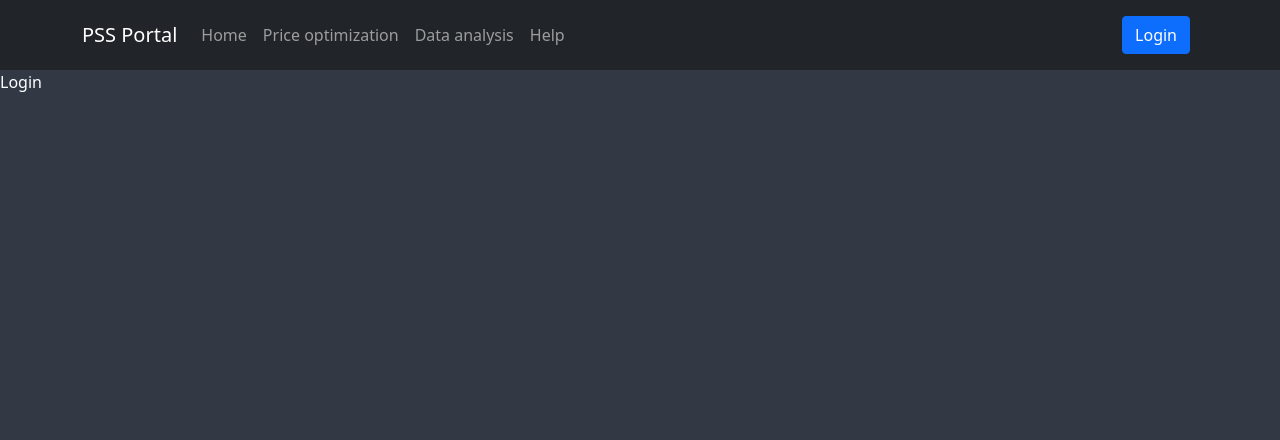
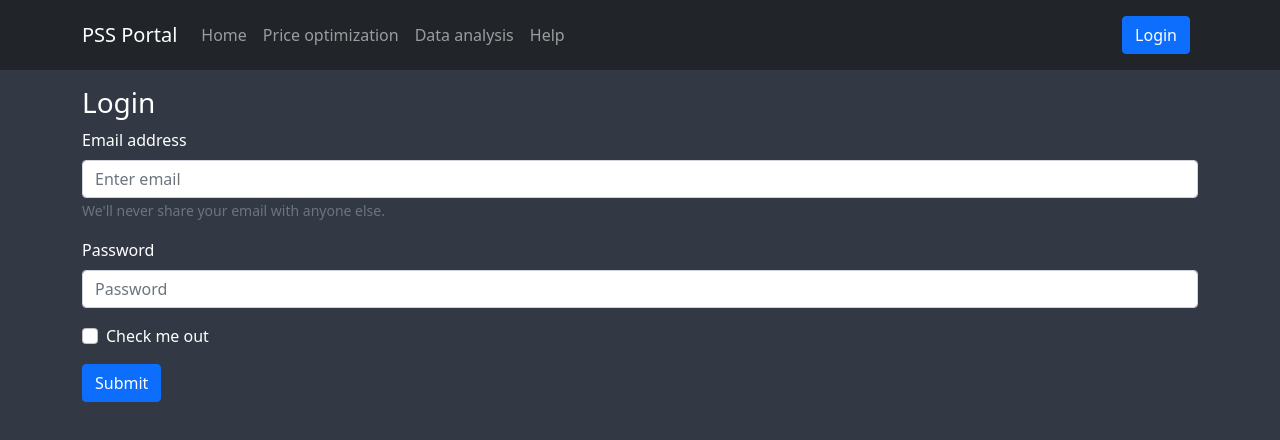
Before and after one commit to nghiavt2906/Price-Suggestion-System, a React (Create React App) app in the folder client/: page /login in a window 1280 px wide. Shown: the top 440 px of the page. Built offline with nearby package versions, Linux system fonts and the light colour scheme.

Commit message:
add login form

```diff
--- a/client/src/components/auth/Login.jsx
+++ b/client/src/components/auth/Login.jsx
@@ -1,7 +1,32 @@
 import React from 'react';
+import { Container, Form, Button } from 'react-bootstrap';
 
 function Login() {
-  return <div>Login</div>;
+  return (
+    <Container className="mt-3">
+      <h3>Login</h3>
+      <Form>
+        <Form.Group className="mb-3" controlId="formBasicEmail">
+          <Form.Label>Email address</Form.Label>
+          <Form.Control type="email" placeholder="Enter email" />
+          <Form.Text className="text-muted">
+            We'll never share your email with anyone else.
+          </Form.Text>
+        </Form.Group>
+
+        <Form.Group className="mb-3" controlId="formBasicPassword">
+          <Form.Label>Password</Form.Label>
+          <Form.Control type="password" placeholder="Password" />
+        </Form.Group>
+        <Form.Group className="mb-3" controlId="formBasicCheckbox">
+          <Form.Check type="checkbox" label="Check me out" />
+        </Form.Group>
+        <Button variant="primary" type="submit">
+          Submit
+        </Button>
+      </Form>
+    </Container>
+  );
 }
 
 export default Login;
```
